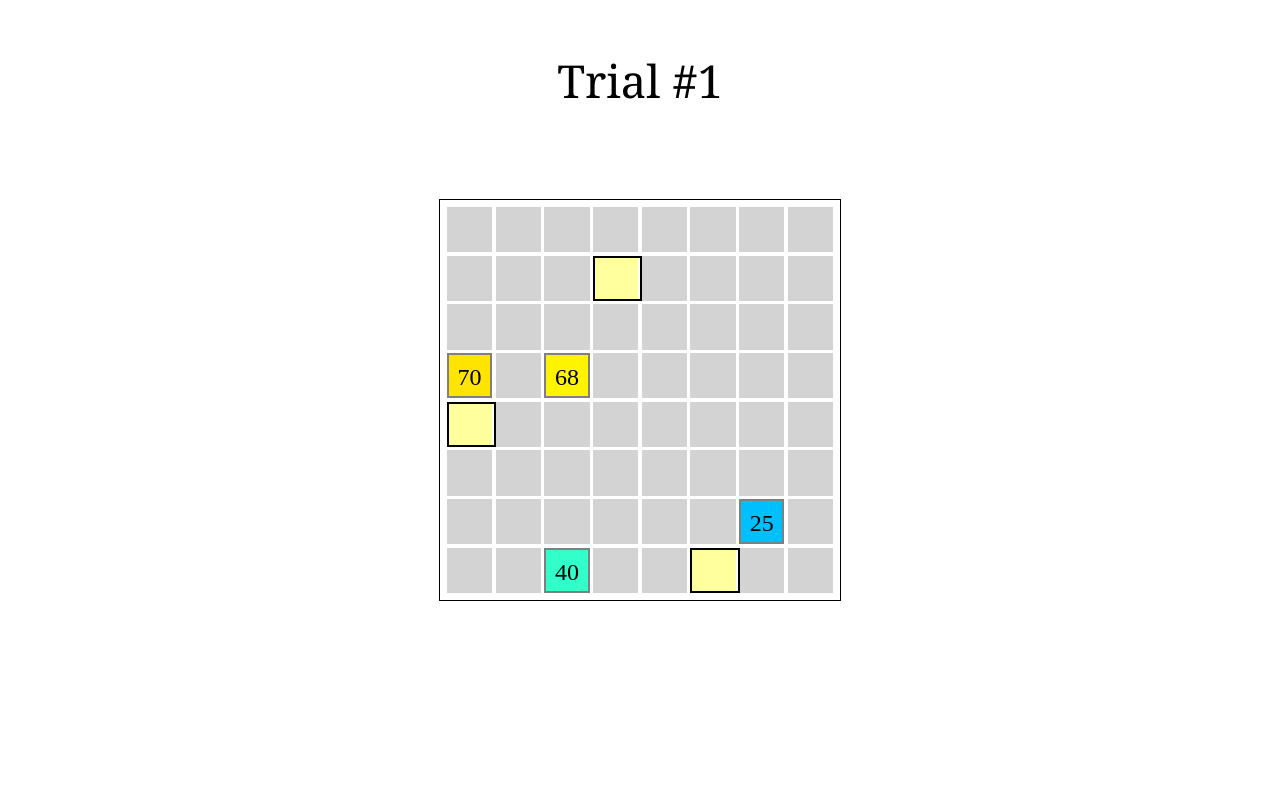
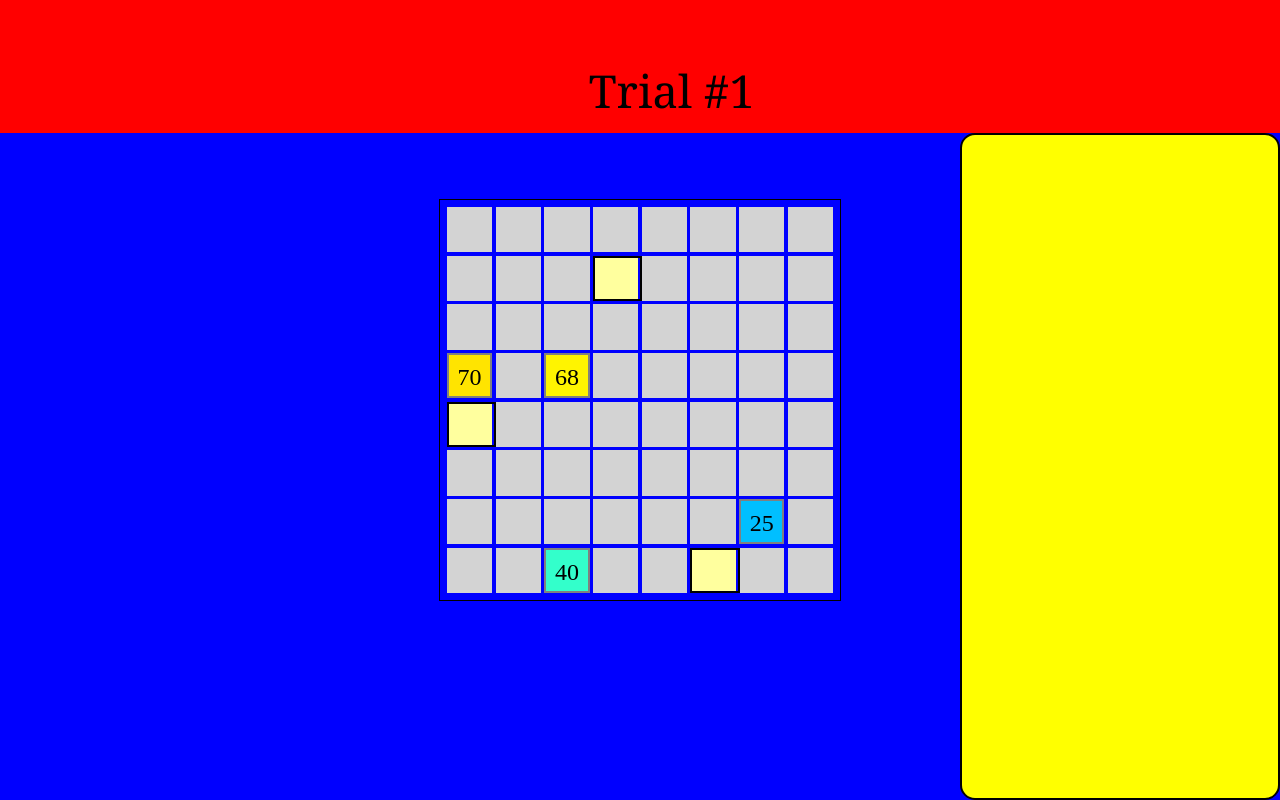
Before and after one commit to srinidhisrinivas/psy-uncertainty-experiment, a Flask app: page /1/trial/1 in a window 1280 px wide; the page is wider, and only the part inside the window is pictured. Run offline with Flask 2, Linux system fonts and the light colour scheme; some libraries are stand-ins or nearby versions.

Commit message:
have it divided into layouts

```diff
--- a/static/css/grid.css
+++ b/static/css/grid.css
@@ -1,22 +1,56 @@
+
+/*    Generated by http://www.cssportal.com    */
+
+@import url("reset.css");
 html, body{
 	height: 100%;
 	width: 100%;
 	margin: 0;
 	user-select: none;
 }
-div#trialTitle{
-	position: fixed;
+
+#wrapper {
+  display: grid;
+  grid-template-columns: 1fr 1fr 1fr 1fr;
+  grid-template-rows: 0.5fr 1.5fr 1fr;
+  grid-template-areas: "header header header header" "content content content right-sidebar" "content content content right-sidebar";
+  height: 100%;
+}
+
+#header {
+	grid-area: header;
+	background-color: red;
+
+}
+#headerText{
+	position: relative;
+	left: 46%;
+	top: 45%;
+
+}
+
+#content {
+	grid-area: content;
+	background-color: blue;
+}
+
+#right-sidebar {
+	grid-area: right-sidebar;
+	background-color: yellow;
+	border-radius: 15px;
+	border: 2px solid black;
+}
+
+
+div#headerText{
+
 	font-family: "Cambria";
 	font-weight: 500;
 	font-size: 34pt;
 	text-align: left;
-	left: 50%;
-	top: 10%;
-	-webkit-transform: translate(-50%, -50%);
-	transform: translate(-50%, -50%);
+
 }
 div#instructionText{
-	position: relative;
 	display:-webkit-box;
 	-webkit-box-pack:center;
 	-webkit-box-align:center;
@@ -112,18 +116,13 @@ canvas#myCanvas{
 }
 
 div#buttonDiv{
-	position: fixed;
+
 	font-family: "Cambria";
 	font-weight: 500;
 	font-size: 34pt;
 	text-align: left;
 	width: 200px;
 	height: 60px;
-	left: 50%;
-	top: 90%;
-	-webkit-transform: translate(-50%, -50%);
-	transform: translate(-50%, -50%);
-
 
 }
 input::-webkit-outer-spin-button,
--- a/static/js/grid.js
+++ b/static/js/grid.js
@@ -120,7 +120,7 @@ class SquareGrid{
 		p.id = 'feedback'+id_;
 		var input = document.getElementById('input'+id_);
 		var button = document.getElementById(id_);
-		var body = document.getElementById('content');
+		var body = document.getElementById('gridlayer');
 		var buttonWidth = parseFloat(button.style.width.substring(0,button.style.width.indexOf('p')));
 		var buttonLeft = parseFloat(button.style.left.substring(0,button.style.left.indexOf('p')));
 		p.innerText = 'You answered: '+input.value;
@@ -170,7 +170,7 @@ class SquareGrid{
 
 		inp.style['vertical-align'] =  'middle';
 
-		var body = document.getElementById('content');
+		var body = document.getElementById('gridlayer');
 
 		body.appendChild(inp);
 		function colorDiv(div, currentVal, maxVal){
@@ -218,6 +218,7 @@ class SquareGrid{
 			}
 			colorDiv(div, e.target.value, maxVal);
 		});
+
 	}
 	createButton(gridL, gridT, idx, idy, step, gridVals, maxVal, gridEnabled, trialData){
 
@@ -325,7 +326,7 @@ class SquareGrid{
 		var gridT = rect.top + this.p + 3;
 		var bw = this.h - 1 - 2*this.p;
 		var step = bw / this.numCells - 3.5;
-		var body = document.getElementById("content");
+		var body = document.getElementById("gridlayer");
 		var arr = Object.values(gridVals);
 		var maxVal = Math.max(...arr);
 		this.maxVal = maxVal;
--- a/templates/layouts/base.html
+++ b/templates/layouts/base.html
@@ -6,7 +6,9 @@
 		{% endblock %}
 	</head>
 	<body id="content" onload="onWindowLoad()" onselectstart="return false;">
+		<div id="wrapper">
 		{% block content %}
 		{% endblock %}
+		</div>
 	</body>
 </html>
--- a/templates/layouts/grid.html
+++ b/templates/layouts/grid.html
@@ -14,20 +14,27 @@
 {% block content %}
 {% set next_trial_num = trial_num + 1 %}
 
-		<div id="trialTitle" onselectstart='return false;'> {{ title_text }} #{{ trial_num }} </div>
+		<div id="header">
+			<div id="headerText" onselectstart='return false;'> {{ title_text }} #{{ trial_num }} </div>
+		</div>
 		{#<div id='speech-bubble'>
 		<div id="instructionText" onselectstart='return false;'> {{ instructions }} </div>
 		</div> #}
+
+		<div id="content">
 		<div id="gridlayer" onselectstart = "return false;">
 
 			<canvas id="myCanvas" style="fill: 'white'; border: solid black 1px;"></canvas>
 
 		</div>
 
+		</div>
+			<div id='right-sidebar'>
 		<div id="buttonDiv">
 
 			<button hidden=true id="continueButton"> {% if trial_type == 'train' %} Check {% else %} Continue {% endif %}</button>
 			<button hidden=true id="nextButton" onclick = "location.href = '/{{ pid }}/{{ trial_type }}/{{ next_trial_num }}'"> Next </button>
 		</div>
+		</div>
 
 {% endblock %}
```
Also changed, not shown: other parts of static/css/grid.css (+2 -32 lines).
